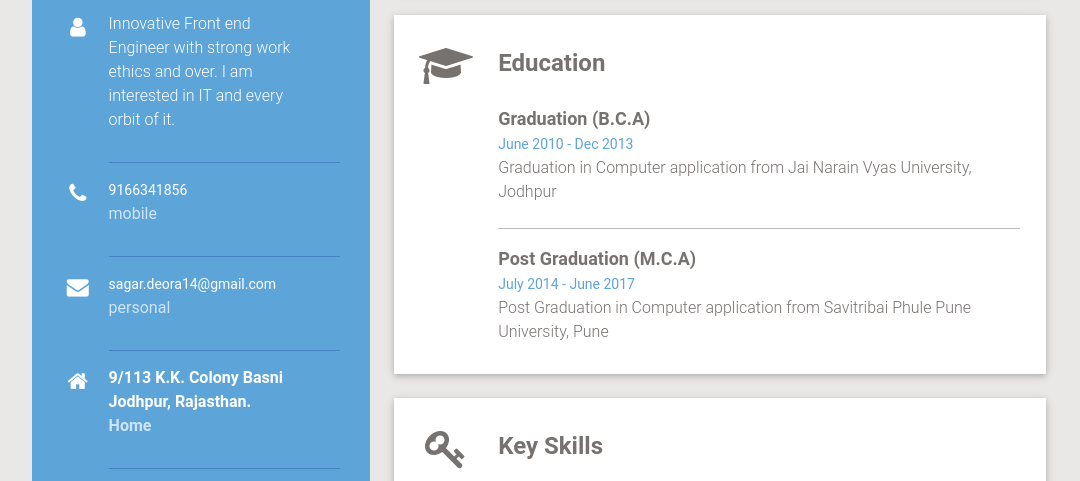
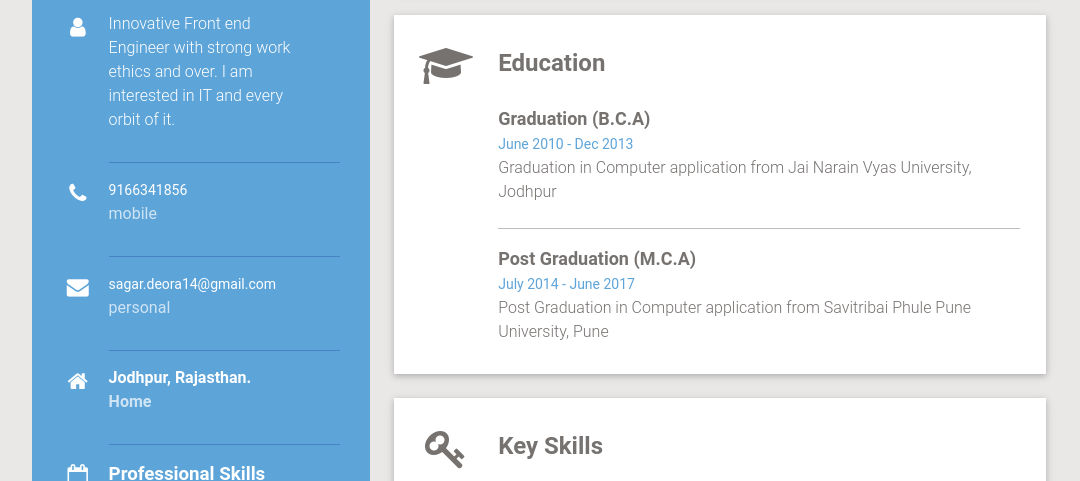
Before and after one commit to sd9121/cv-portfolio, a plain HTML site: page index.html in a window 1280 px wide. Shown: the part 479-960 px from the top of the page, without its empty margins (96-1176 px from the left). Drawn offline with Linux system fonts and the light colour scheme.

Commit message:
Update index.html

```diff
--- a/index.html
+++ b/index.html
@@ -65,7 +65,7 @@
             </div>
             <div class="detail border-bottom">
               <div class="detail-spacing-out">
-                <h4>9/113 K.K. Colony Basni<br>
+                <h4>
                 Jodhpur, Rajasthan.<br>
                 <span>Home</span></h4>
               </div>
```
